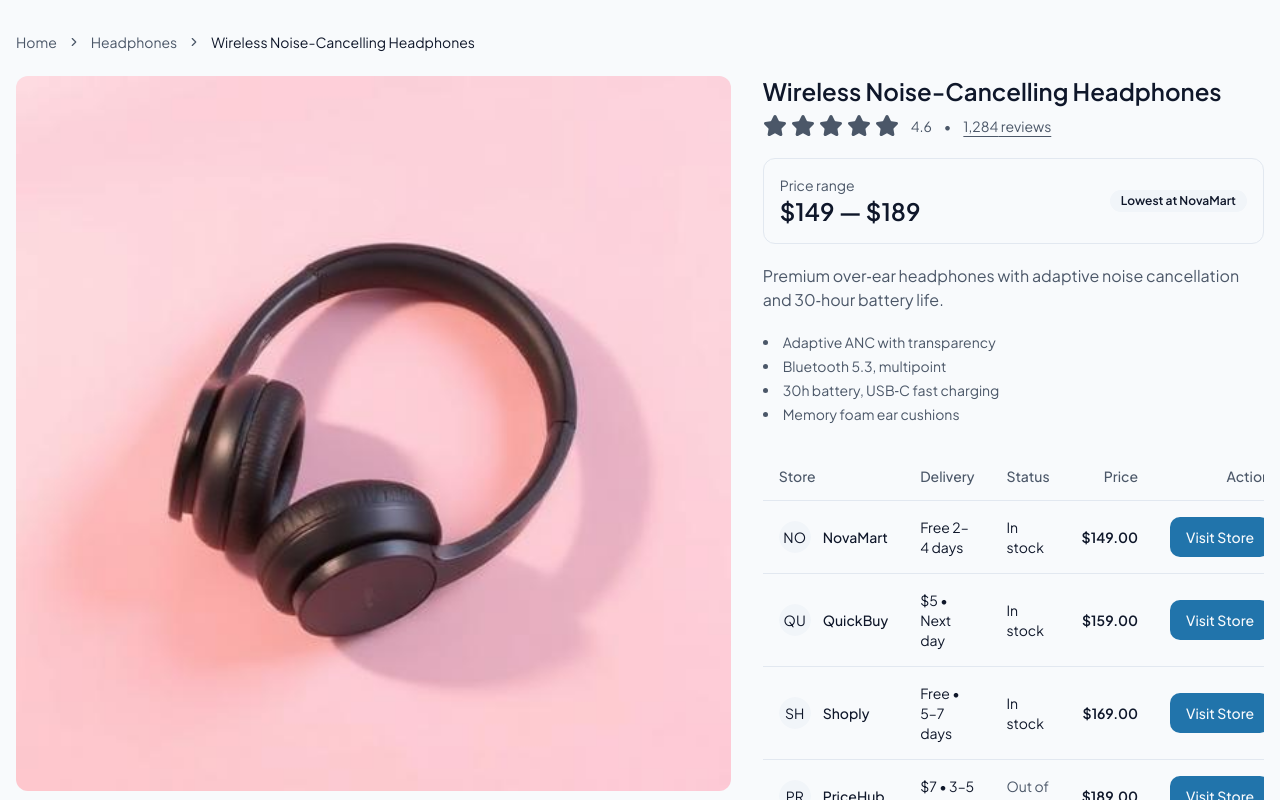
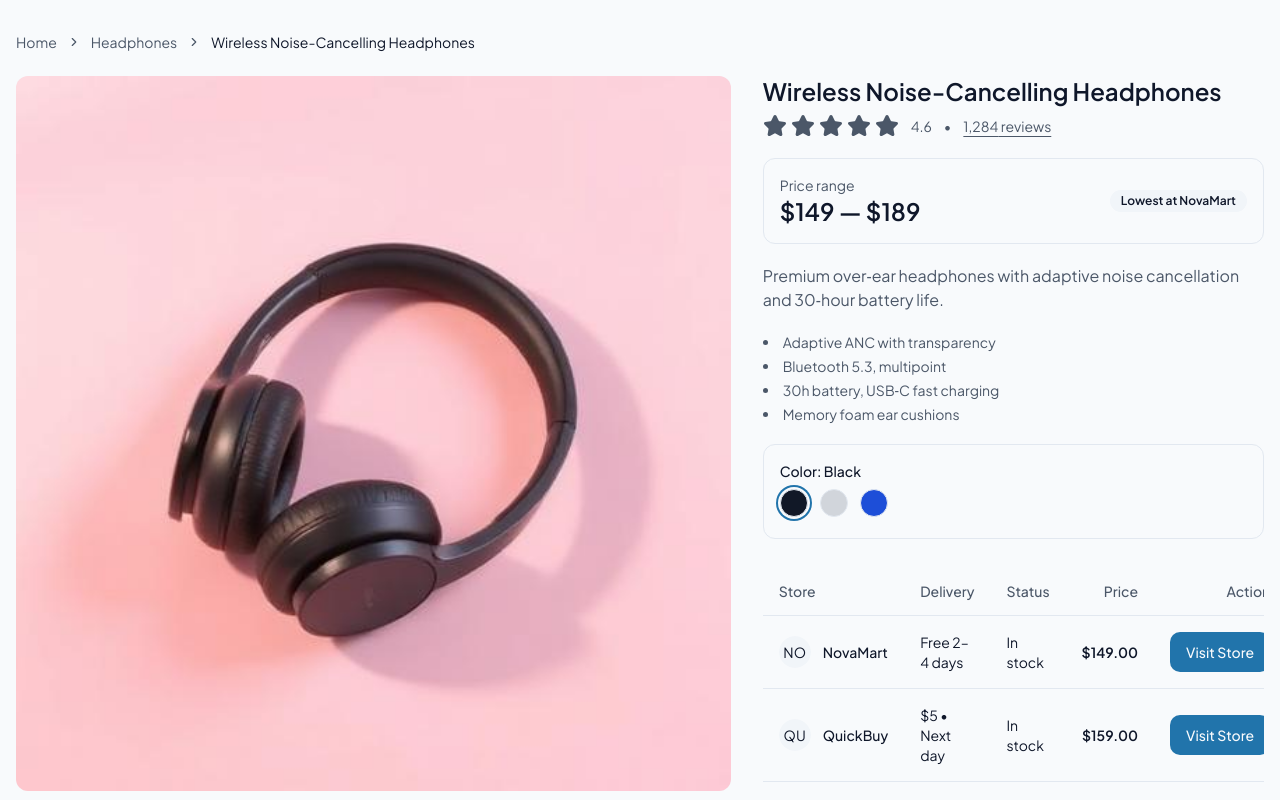
Before and after one commit to Aqeel-0/trend-quest-home, a React (Vite) app: page /product/1 in a window 1280 px wide. Shown: the top 800 px of the page. Built offline with nearby package versions, Linux system fonts and the light colour scheme.

Commit message:
Add product variants to page
Implement variant selection for products on the product detail page. This includes options for color, RAM, and storage, displayed only if available for a given product. Products without variants will not show these options.

```diff
--- a/src/pages/Product.tsx
+++ b/src/pages/Product.tsx
@@ -1,4 +1,4 @@
-import { useEffect, useMemo } from "react";
+import { useEffect, useMemo, useState } from "react";
 import { useParams, Link } from "react-router-dom";
 import ProductGallery from "@/components/ProductGallery";
 import PriceComparisonTable, { Offer } from "@/components/PriceComparisonTable";
@@ -10,6 +10,7 @@ import { Card, CardContent } from "@/components/ui/card";
 import { Carousel, CarouselContent, CarouselItem, CarouselNext, CarouselPrevious } from "@/components/ui/carousel";
 import ProductCard, { type Product as ProductCardType } from "@/components/ProductCard";
 import { Star } from "lucide-react";
+import { RadioGroup, RadioGroupItem } from "@/components/ui/radio-group";
 
 import prodHeadphones from "@/assets/prod-headphones.jpg";
 import prodLaptop from "@/assets/prod-laptop.jpg";
@@ -32,8 +33,26 @@ function RatingStars({ rating }: { rating: number }) {
 export default function Product() {
   const { id } = useParams();
 
+  type Variants = {
+    colors?: { name: string; hex: string }[];
+    ram?: string[];
+    storage?: string[];
+  };
+
+  type ProductData = {
+    id: string;
+    title: string;
+    images: string[];
+    rating: number;
+    reviews: number;
+    short: string;
+    features: string[];
+    priceRange: string;
+    variants?: Variants;
+  };
+
   // Mock product; in real app, fetch by id
-  const product = useMemo(
+  const product = useMemo<ProductData>(
     () => ({
       id: id ?? "1",
       title: "Wireless Noise-Cancelling Headphones",
@@ -48,11 +67,30 @@ export default function Product() {
         "Memory foam ear cushions",
       ],
       priceRange: "$149 — $189",
+      variants: {
+        colors: [
+          { name: "Black", hex: "#111827" },
+          { name: "Silver", hex: "#D1D5DB" },
+          { name: "Blue", hex: "#1D4ED8" },
+        ],
+        // ram: ["8 GB", "12 GB", "16 GB"],
+        // storage: ["128 GB", "256 GB", "512 GB"],
+      },
     }),
     [id]
   );
 
-  const offers: Offer[] = [
+const [selectedColor, setSelectedColor] = useState<string | undefined>(undefined);
+const [selectedRam, setSelectedRam] = useState<string | undefined>(undefined);
+const [selectedStorage, setSelectedStorage] = useState<string | undefined>(undefined);
+
+useEffect(() => {
+  setSelectedColor((prev) => prev ?? product.variants?.colors?.[0]?.name);
+  setSelectedRam((prev) => prev ?? product.variants?.ram?.[0]);
+  setSelectedStorage((prev) => prev ?? product.variants?.storage?.[0]);
+}, [product]);
+
+const offers: Offer[] = [
     { store: "NovaMart", price: "$149.00", delivery: "Free 2–4 days", url: "#", inStock: true },
     { store: "QuickBuy", price: "$159.00", delivery: "$5 • Next day", url: "#", inStock: true },
     { store: "Shoply", price: "$169.00", delivery: "Free • 5–7 days", url: "#", inStock: true },
@@ -158,6 +196,81 @@ export default function Product() {
             ))}
           </ul>
 
+          {/* Variants (render only if available) */}
+          {(product.variants?.colors?.length ||
+            product.variants?.ram?.length ||
+            product.variants?.storage?.length) ? (
+            <div className="rounded-lg border p-4 space-y-4">
+              {product.variants?.colors?.length ? (
+                <div>
+                  <div className="mb-2 text-sm font-medium">
+                    Color{selectedColor ? `: ${selectedColor}` : ""}
+                  </div>
+                  <RadioGroup
+                    className="flex flex-wrap gap-3"
+                    value={selectedColor}
+                    onValueChange={setSelectedColor}
+                  >
+                    {(product.variants?.colors ?? []).map((c) => (
+                      <label key={c.name} className="cursor-pointer">
+                        <RadioGroupItem
+                          value={c.name}
+                          aria-label={c.name}
+                          className="h-7 w-7 rounded-full border border-input ring-offset-background data-[state=checked]:ring-2 data-[state=checked]:ring-primary data-[state=checked]:ring-offset-2 [&_svg]:hidden"
+                          style={{ backgroundColor: c.hex }}
+                        />
+                      </label>
+                    ))}
+                  </RadioGroup>
+                </div>
+              ) : null}
+
+              {product.variants?.ram?.length ? (
+                <div>
+                  <div className="mb-2 text-sm font-medium">
+                    RAM{selectedRam ? `: ${selectedRam}` : ""}
+                  </div>
+                  <div className="flex flex-wrap gap-2">
+                    {(product.variants?.ram ?? []).map((r) => (
+                      <Button
+                        key={r}
+                        type="button"
+                        size="sm"
+                        variant={selectedRam === r ? "default" : "outline"}
+                        onClick={() => setSelectedRam(r)}
+                        aria-pressed={selectedRam === r}
+                      >
+                        {r}
+                      </Button>
+                    ))}
+                  </div>
+                </div>
+              ) : null}
+
+              {product.variants?.storage?.length ? (
+                <div>
+                  <div className="mb-2 text-sm font-medium">
+                    Storage{selectedStorage ? `: ${selectedStorage}` : ""}
+                  </div>
+                  <div className="flex flex-wrap gap-2">
+                    {(product.variants?.storage ?? []).map((s) => (
+                      <Button
+                        key={s}
+                        type="button"
+                        size="sm"
+                        variant={selectedStorage === s ? "default" : "outline"}
+                        onClick={() => setSelectedStorage(s)}
+                        aria-pressed={selectedStorage === s}
+                      >
+                        {s}
+                      </Button>
+                    ))}
+                  </div>
+                </div>
+              ) : null}
+            </div>
+          ) : null}
+
           <div className="pt-2">
             <PriceComparisonTable offers={offers} />
           </div>
```
